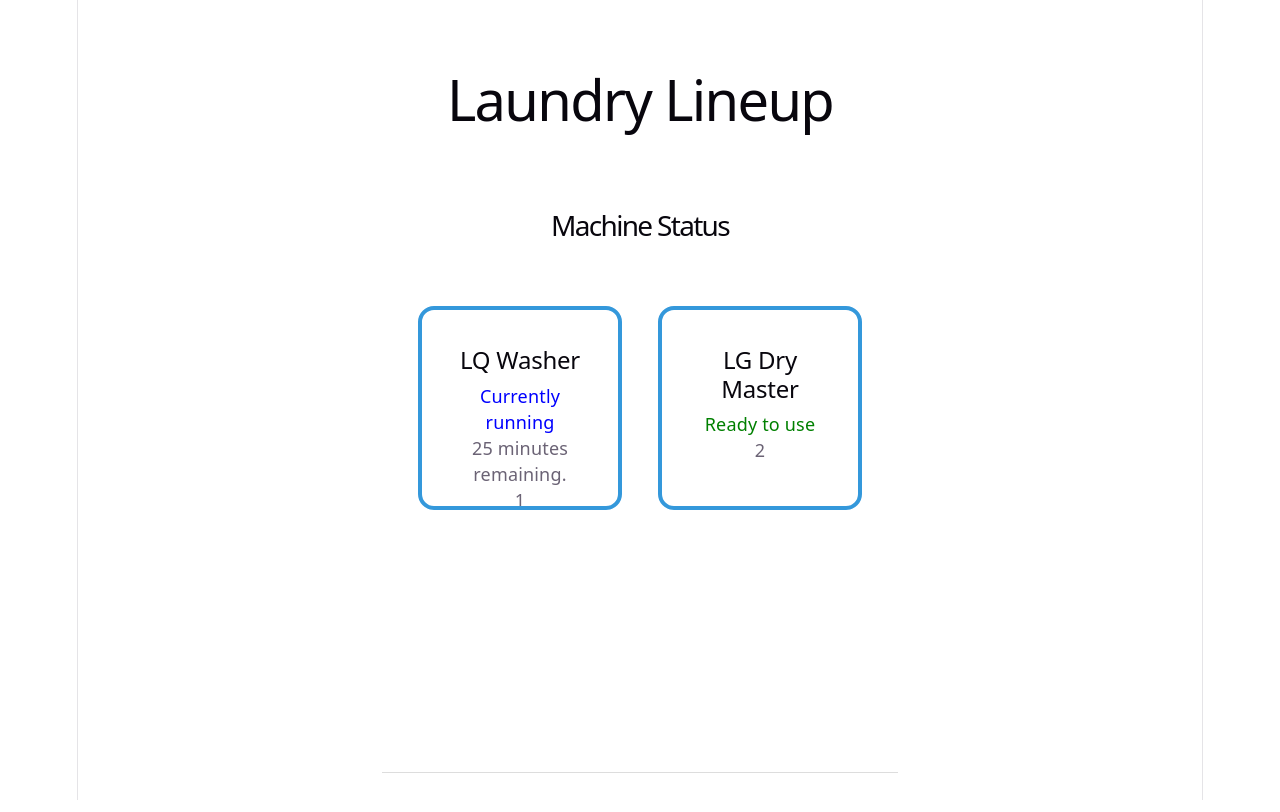
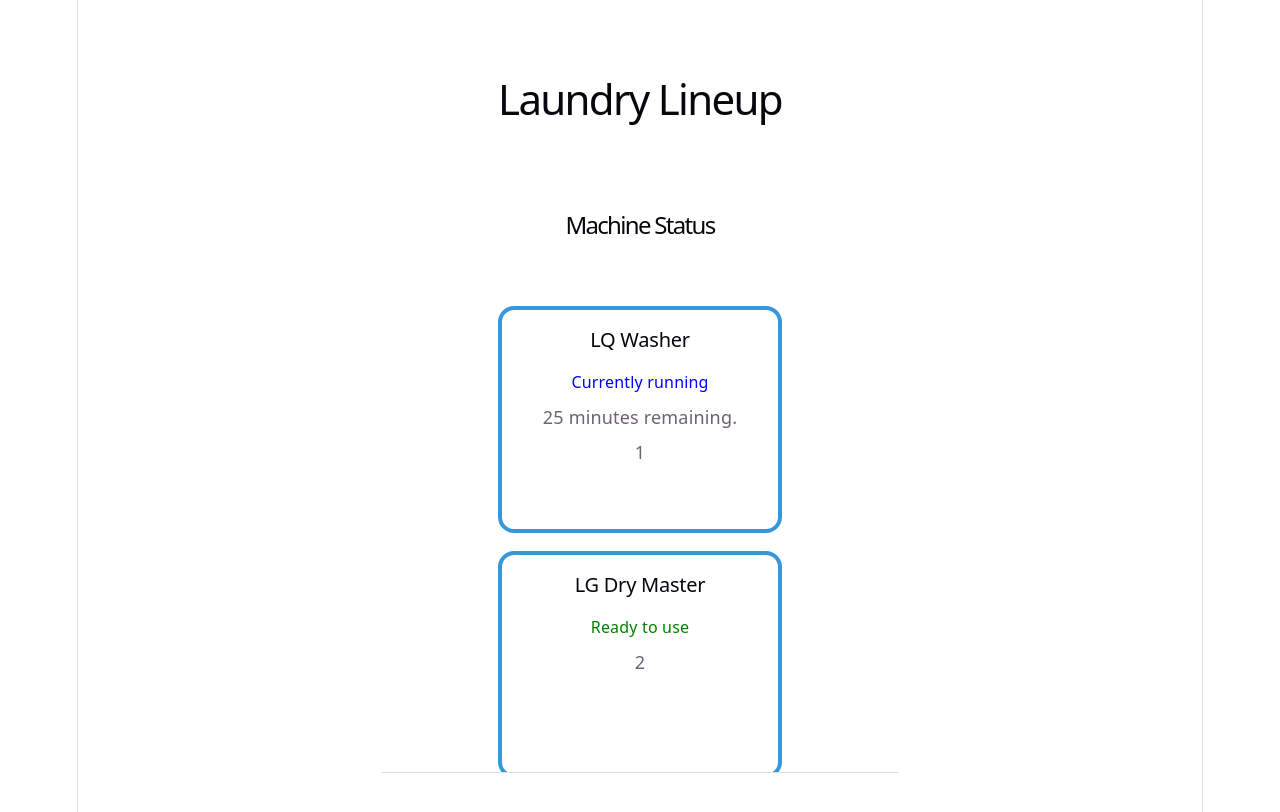
Before and after one commit to xgarcia17/LaundryLineUp, a React (Vite) app: page / in a window 1280 px wide. Shown: the top 812 px of the page. Built offline with nearby package versions, Linux system fonts and the light colour scheme.

Commit message:
format the machine blocks when mobile mode

```diff
--- a/src/App.css
+++ b/src/App.css
@@ -13,10 +13,10 @@
 }
 
 .main-title h1 {
-  font-size: 56px;
+  font-size: 42px;
 
   @media (max-width: 1024px) {
-    font-size: 36px;
+    font-size: 34px;
   }
 }
 
--- a/src/App.tsx
+++ b/src/App.tsx
@@ -1,5 +1,4 @@
 import { useEffect, useState } from "react";
-import MachineCard from "./components/MachineCard";
 import { getMachines } from "./api/macines";
 import type { Machine } from "./types/machine";
 import MachinePage from "./pages/MachinePage";
@@ -13,7 +12,7 @@
   const householdId = "0";
 
   useEffect(() => {
-    getMachines(householdId)
+    getMachines({ householdId })
       .then(setMachines)
       .catch(() => {
         setError("Could not resolve machine status.");
--- a/src/api/macines.ts
+++ b/src/api/macines.ts
@@ -3,20 +3,26 @@
 const hardcodedMachines: Machine[] = [
   {
     id: "1",
-    type: "washer",
     name: "LQ Washer",
     status: "running",
     minutesRemaining: 25,
   },
   {
     id: "2",
-    type: "dryer",
     name: "LG Dry Master",
     status: "available",
     minutesRemaining: null,
   },
 ];
 
-export async function getMachines(householdId: string): Promise<Machine[]> {
+export async function getMachines({
+  householdId,
+}: {
+  householdId: string;
+}): Promise<Machine[]> {
+  if (!householdId) {
+    throw new Error("householdId is required");
+  }
+
   return hardcodedMachines;
 }
--- a/src/components/MachineCard.module.css
+++ b/src/components/MachineCard.module.css
@@ -1,4 +1,19 @@
 .machineCard {
+  aspect-ratio: 1 / 0.8;
   align-items: center;
-  padding: 2rem;
+  gap: 0.5rem;
+  padding: 1rem;
 }
+
+.machineTitle {
+  h2 {
+    font-size: 20px;
+  }
+  p {
+    font-size: 14px;
+  }
+}
+
+.statusInfo {
+  font-size: 16px;
+}
--- a/src/components/MachineCard.tsx
+++ b/src/components/MachineCard.tsx
@@ -8,10 +8,12 @@
 
   return (
     <RoundedSquareCard className={styles.machineCard}>
-      <div className="machine-title">
+      <div className={styles.machineTitle}>
         <h2>{machine.name}</h2>
       </div>
-      <p style={{ color: statusInfo.color }}>{statusInfo.message}</p>
+      <p className={styles.statusInfo} style={{ color: statusInfo.color }}>
+        {statusInfo.message}
+      </p>
       {machine.status === "running" && machine.minutesRemaining !== null && (
         <p>{machine.minutesRemaining} minutes remaining.</p>
       )}
--- a/src/index.css
+++ b/src/index.css
@@ -110,6 +110,6 @@
 }
 
 .page-title {
-  font-size: 28px;
+  font-size: 24px;
   padding-bottom: 2rem;
 }
--- a/src/pages/MachinePage.module.css
+++ b/src/pages/MachinePage.module.css
@@ -1,11 +1,5 @@
 .machineCardGrid {
   display: grid;
-  grid-template-columns: 1fr;
-  gap: 2rem;
+  grid-template-columns: repeat(auto-fit, minmax(min(100%, 12rem), 1fr));
+  gap: 1rem;
 }
-
-@media (min-width: 600px) {
-  .machineCardGrid {
-    grid-template-columns: repeat(2, minmax(0, 1fr));
-  }
-}
```
Also changed, not shown: src/api/queue.ts (added).
